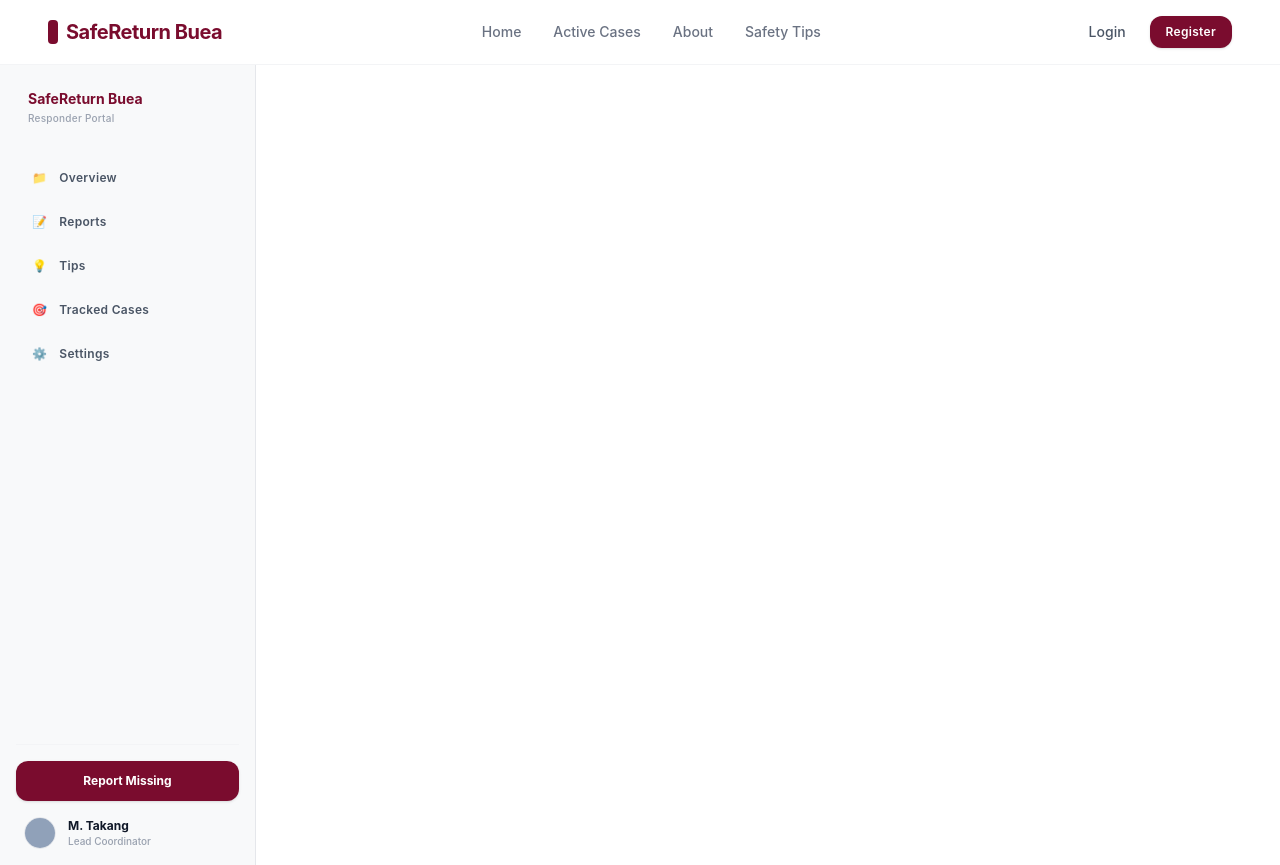
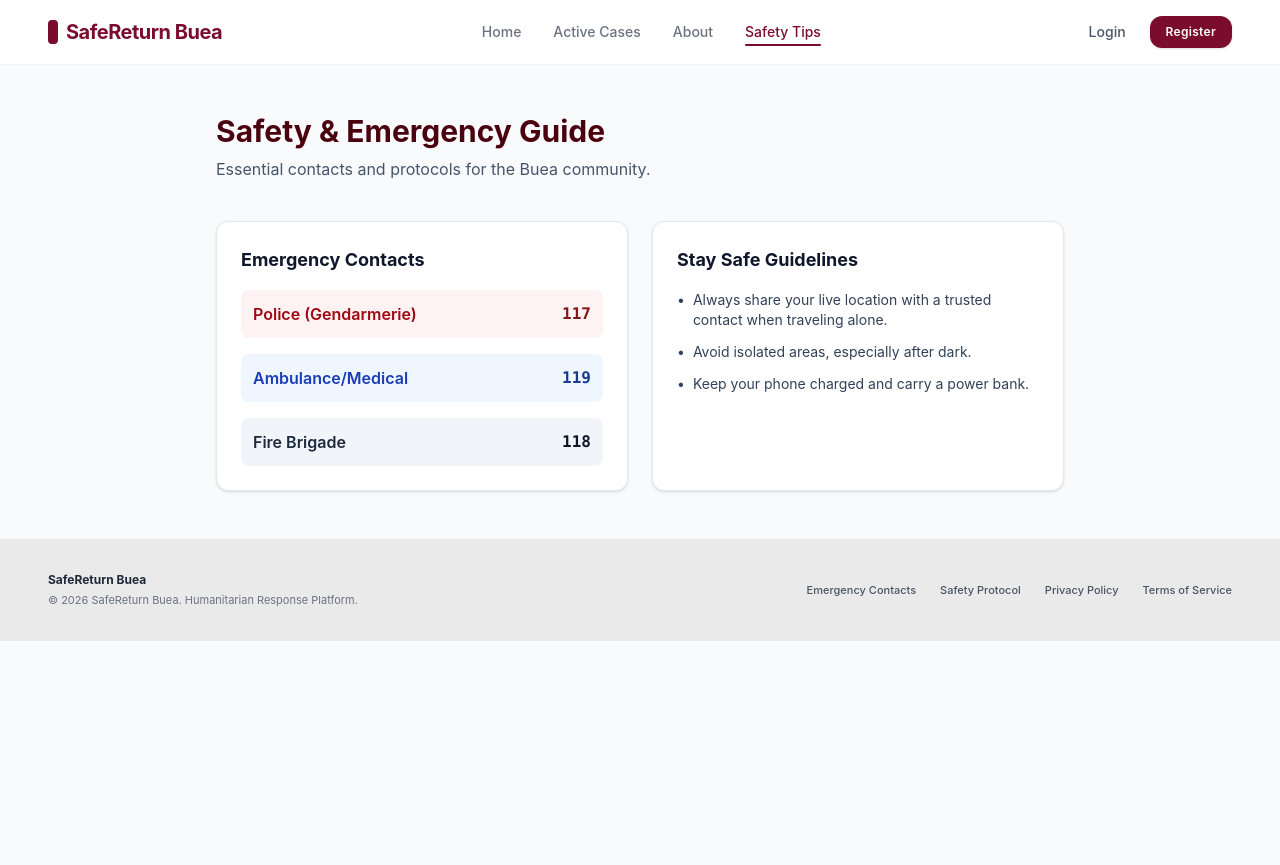
Before and after one commit to Ngeh-Praise/safereturn-buea, a React (Vite) app: page /safety-tips in a window 1280 px wide. Built offline with nearby package versions, Linux system fonts and the light colour scheme.

Commit message:
added about page and safetytips page

```diff
--- a/src/App.jsx
+++ b/src/App.jsx
@@ -8,6 +8,8 @@ import Register from "./pages/Register";
 import Dashboard from "./pages/Dashboard";
 import ReportCase from "./pages/Reportcase";
 import SubmitTip from "./pages/Submittip";
+import About from "./pages/About";
+import SafetyTips from "./pages/SafetyTips";
 
 // Create a small helper component to handle the Navbar logic
 function Layout({ children }) {
@@ -33,6 +35,8 @@ export default function App() {
             <Route path="/" element={<Home />} />
             <Route path="/login" element={<Login />} />
             <Route path="/register" element={<Register />} />
+            <Route path="/about" element={<About />} />
+            <Route path="/safety-tips" element={<SafetyTips />} />
 
             {/* Internal Dashboard Tracks (Protected Layout Shell) */}
             <Route
--- a/src/components/Navbar.jsx
+++ b/src/components/Navbar.jsx
@@ -8,8 +8,8 @@ export default function Navbar() {
   const navLinks = [
     { name: 'Home', path: '/' },
     { name: 'Active Cases', path: '/dashboard' },
-    { name: 'About', path: '#' },
-    { name: 'Safety Tips', path: '#' }
+    { name: 'About', path: '/about' },
+    { name: 'Safety Tips', path: '/safety-tips' }
   ];
 
   return (
--- /dev/null
+++ b/src/pages/About.jsx
@@ -0,0 +1,46 @@
+import React from 'react';
+import Footer from '../components/Footer';
+
+export default function About() {
+  return (
+    <div className="min-h-screen bg-gray-50">
+      <div className="max-w-3xl mx-auto py-16 px-6">
+        <h1 className="text-3xl font-bold text-[#4A020F] mb-6">About SafeReturn Buea</h1>
+
+        <div className="space-y-6 text-slate-700 leading-relaxed">
+          <p>
+            <strong>SafeReturn Buea</strong> is a humanitarian response platform developed to streamline the reporting and location of missing persons within our community.
+          </p>
+
+          <p>
+            This project is the capstone development initiative by a team of six Level 400 Computer Science students from the <strong>University of Buea</strong>. We are currently undertaking this project as part of the course <strong>CSC 404: Software Engineering</strong>.
+          </p>
+
+          <div className="bg-white p-6 rounded-lg border border-slate-200 shadow-sm">
+            <h3 className="font-bold text-[#4A020F] mb-2">Our Mission</h3>
+            <p className="text-sm">
+              To leverage software engineering principles to solve real-world community challenges. By digitizing the missing person reporting process, we aim to increase search efficiency, maintain data accuracy, and facilitate faster coordination between community members and emergency contacts.
+            </p>
+          </div>
+
+          <p className="text-sm italic">
+            "We are committed to applying our technical skills to create social impact within Buea."
+          </p>
+        </div>
+
+        <div className="mt-12">
+          <h3 className="font-bold text-lg text-slate-900 mb-4">Development Team</h3>
+          <div className="grid grid-cols-2 gap-4">
+            {/* You can map through your team names here */}
+            {['Student 1', 'Student 2', 'Student 3', 'Student 4', 'Student 5', 'Student 6'].map((member) => (
+              <div key={member} className="p-3 bg-white border border-slate-200 rounded text-sm text-center">
+                {member}
+              </div>
+            ))}
+          </div>
+        </div>
+      </div>
+      <Footer />
+    </div>
+  );
+}
--- /dev/null
+++ b/src/pages/SafetyTips.jsx
@@ -0,0 +1,45 @@
+import React from 'react';
+import Footer from '../components/Footer';
+
+export default function SafetyTips() {
+  return (
+    <div className="min-h-screen bg-gray-50 pb-16">
+      <div className="max-w-4xl mx-auto py-12 px-6">
+        <h1 className="text-3xl font-bold text-[#4A020F] mb-2">Safety & Emergency Guide</h1>
+        <p className="text-slate-600 mb-10">Essential contacts and protocols for the Buea community.</p>
+
+        <div className="grid md:grid-cols-2 gap-6">
+          {/* Emergency Contacts Card */}
+          <div className="bg-white p-6 rounded-xl border border-slate-200 shadow-sm">
+            <h2 className="text-lg font-bold text-slate-900 mb-4">Emergency Contacts</h2>
+            <div className="space-y-4">
+              <div className="flex justify-between items-center p-3 bg-red-50 rounded-lg">
+                <span className="font-semibold text-red-800">Police (Gendarmerie)</span>
+                <a href="tel:117" className="font-mono font-bold text-red-900">117</a>
+              </div>
+              <div className="flex justify-between items-center p-3 bg-blue-50 rounded-lg">
+                <span className="font-semibold text-blue-800">Ambulance/Medical</span>
+                <a href="tel:119" className="font-mono font-bold text-blue-900">119</a>
+              </div>
+              <div className="flex justify-between items-center p-3 bg-slate-100 rounded-lg">
+                <span className="font-semibold text-slate-800">Fire Brigade</span>
+                <a href="tel:118" className="font-mono font-bold text-slate-900">118</a>
+              </div>
+            </div>
+          </div>
+
+          {/* Quick Safety Tips */}
+          <div className="bg-white p-6 rounded-xl border border-slate-200 shadow-sm">
+            <h2 className="text-lg font-bold text-slate-900 mb-4">Stay Safe Guidelines</h2>
+            <ul className="space-y-3 text-sm text-slate-700">
+              <li className="flex gap-2"><span>•</span> Always share your live location with a trusted contact when traveling alone.</li>
+              <li className="flex gap-2"><span>•</span> Avoid isolated areas, especially after dark.</li>
+              <li className="flex gap-2"><span>•</span> Keep your phone charged and carry a power bank.</li>
+            </ul>
+          </div>
+        </div>
+      </div>
+      <Footer />
+    </div>
+  );
+}
```
